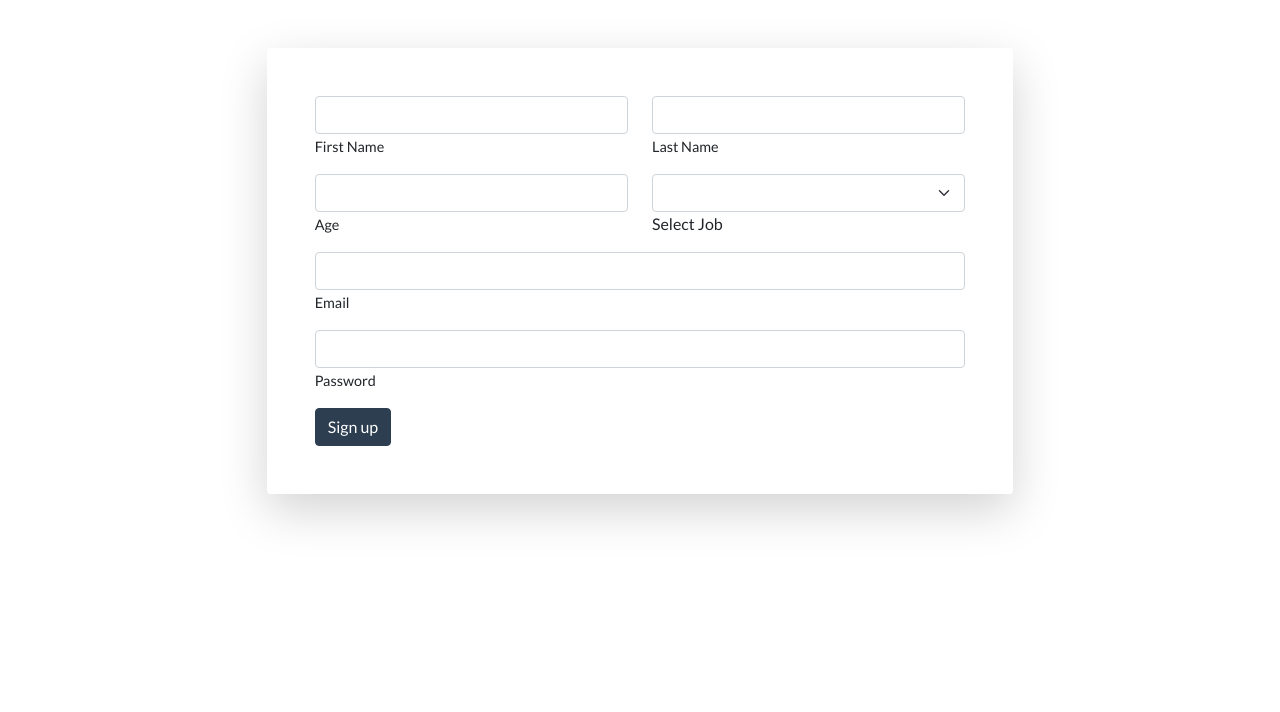
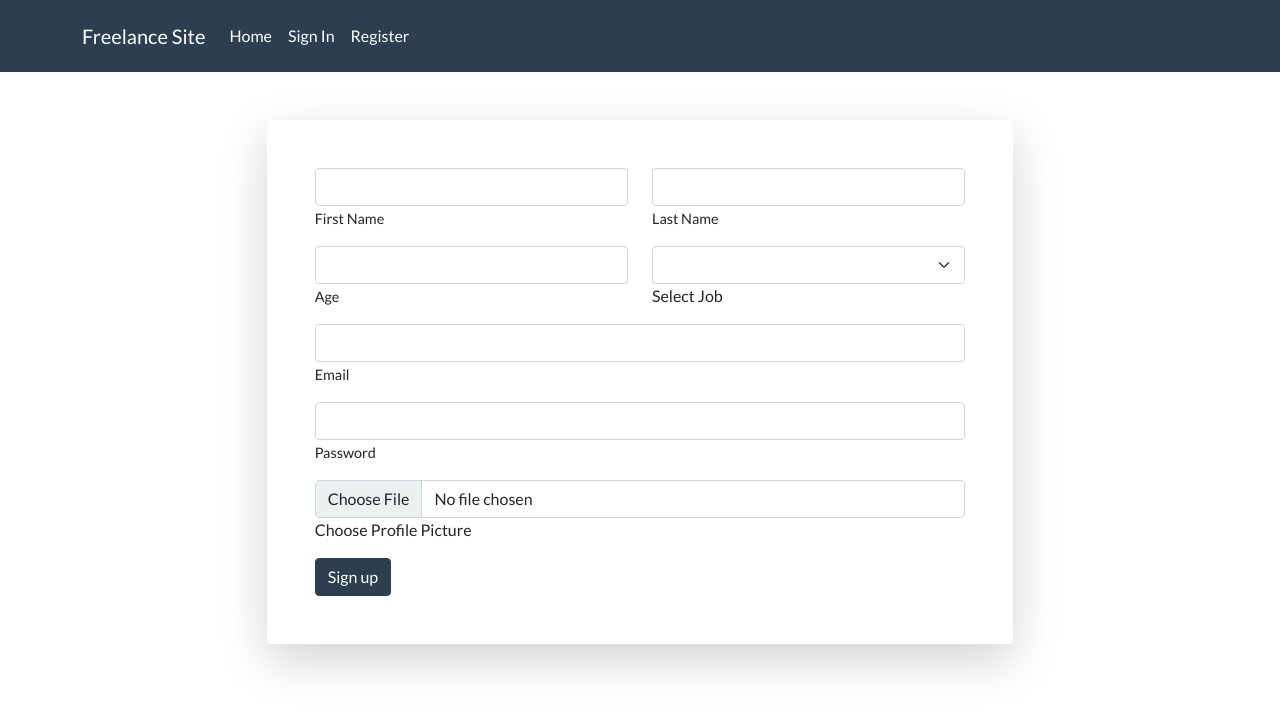
Before and after one commit to FKEspanol/react-project-1, a React (Vite) app: page /registerUser in a window 1280 px wide. Shown: the top 712 px of the page. Built offline with nearby package versions, Linux system fonts and the light colour scheme; no server answers.

Commit message:
added home page displaying users in cards

```diff
--- a/src/App.jsx
+++ b/src/App.jsx
@@ -1,10 +1,39 @@
-import { useState, useRef } from "react";
+import React, { useState, useEffect } from "react";
+import { Route, Routes } from "react-router-dom";
 
 import "./App.css";
+import Header from "./components/Header";
+import Home from "./components/Home";
+import SignInUser from "./components/SignInUser";
 import RegisterUser from "./components/RegisterUser";
+import Copy from "./Copy";
 
 function App() {
-  return <RegisterUser />;
+  const [users, setUsers] = useState([]);
+  useEffect(() => {
+    const fetchUsers = async () => {
+      try {
+        const res = await fetch("http://localhost:200/getAllUsers");
+        const data = await res.json();
+        setUsers([...data.users]);
+      } catch (error) {
+        console.log(error);
+      }
+    };
+
+    fetchUsers();
+  }, []);
+  return (
+    <React.Fragment>
+      <Header />
+      {/* <Copy /> */}
+      <Routes>
+        <Route path="/" element={<Home users={users} />} />
+        <Route path="/registerUser" element={<RegisterUser />} />
+        <Route path="/signInUser" element={<SignInUser />} />
+      </Routes>
+    </React.Fragment>
+  );
 }
 
 export default App;
--- /dev/null
+++ b/src/components/Header.jsx
@@ -0,0 +1,50 @@
+import React from "react";
+import { Link } from "react-router-dom";
+
+const Header = () => {
+  return (
+    <div>
+      <nav className="navbar navbar-expand-lg navbar-dark bg-primary">
+        <div className="container">
+          <Link className="navbar-brand" to="/">
+            Freelance Site
+          </Link>
+          <button
+            className="navbar-toggler"
+            type="button"
+            data-toggle="collapse"
+            data-target="#navbarColor01"
+            aria-controls="navbarColor01"
+            aria-expanded="false"
+            aria-label="Toggle navigation"
+          >
+            <span className="navbar-toggler-icon"></span>
+          </button>
+
+          <div className="collapse navbar-collapse" id="navbarColor01">
+            <ul className="navbar-nav mr-auto">
+              <li className="nav-item active">
+                <Link className="nav-link" to="/">
+                  Home
+                  <span className="sr-only">(current)</span>
+                </Link>
+              </li>
+              <li className="nav-item">
+                <Link className="nav-link" to="/signInUser">
+                  Sign In
+                </Link>
+              </li>
+              <li className="nav-item">
+                <Link className="nav-link" to="/registerUser">
+                  Register
+                </Link>
+              </li>
+            </ul>
+          </div>
+        </div>
+      </nav>
+    </div>
+  );
+};
+
+export default Header;
--- /dev/null
+++ b/src/components/Home.jsx
@@ -0,0 +1,46 @@
+import React, { useState } from "react";
+
+const Home = ({ users }) => {
+  return (
+    <div className="row justify-content-evenly mt-5">
+      {users?.map((i) => {
+        return (
+          <div
+            key={i._id}
+            className="card text-white bg-success mb-3 col-3"
+            style={{ maxWidth: "20rem" }}
+          >
+            <div className="card-header">Header</div>
+            <div
+              style={{
+                paddingBottom: "100%",
+                position: "relative",
+                overflow: "hidden",
+              }}
+            >
+              <img
+                src={i.picture}
+                className=""
+                alt={`${i.firstname}'s profile photo`}
+                style={{
+                  width: "100%",
+                  height: "100%",
+                  position: "absolute",
+                  objectFit: "cover",
+                }}
+              ></img>
+            </div>
+            <div className="card-body">
+              <h4 className="card-title">
+                {i.firstname} {i.lastname}
+              </h4>
+              <p className="card-text">{`Hi I am ${i.firstname}, ${i.age} years old, and I'm a ${i.job}`}</p>
+            </div>
+          </div>
+        );
+      })}
+    </div>
+  );
+};
+
+export default Home;
--- a/src/components/RegisterUser.jsx
+++ b/src/components/RegisterUser.jsx
@@ -10,9 +10,31 @@ const RegisterUser = () => {
 
   const [formErrors, setFormErrors] = useState();
 
+  // const [validFirstName, setValidFirstName] = useState(false);
+  // const [validLastName, setValidLastName] = useState(false);
+  // const [validAge, setValidAge] = useState(false);
+  // const [validJob, setValidJob] = useState(false);
+  // const [validEmail, setValidEmail] = useState(false);
+  // const [validPassword, setValidPassword] = useState(false);
+
+  const [picture, setProfPic] = useState();
+  const onChange = (event) => {
+    // setProfPic(URL.createObjectURL(event.target.files[0]));
+    // console.log(URL.createObjectURL(event.target.files[0]));
+    const reader = new FileReader();
+    reader.addEventListener("load", () => {
+      const upload_img = reader.result;
+      setProfPic(upload_img);
+      console.log(upload_img);
+    });
+
+    reader.readAsDataURL(event.target.files[0]);
+  };
+
   const onSubmit = async (event) => {
     event.preventDefault();
     const formBody = {
+      picture,
       firstname: firstname.current.value,
       lastname: lastname.current.value,
       age: age.current.value,
@@ -71,7 +93,7 @@ const RegisterUser = () => {
             classname="form-control"
             reference={firstname}
             formErrors={formErrors}
-            state="firstname"
+            inputName="firstname"
           />
         </div>
 
@@ -84,7 +106,7 @@ const RegisterUser = () => {
             classname="form-control"
             reference={lastname}
             formErrors={formErrors}
-            state="lastname"
+            inputName="lastname"
           />
         </div>
       </div>
@@ -98,7 +120,7 @@ const RegisterUser = () => {
             classname="form-control"
             reference={age}
             formErrors={formErrors}
-            state="age"
+            inputName="age"
           />
         </div>
 
@@ -118,7 +140,7 @@ const RegisterUser = () => {
           </select>
           <label htmlFor="job">Select Job</label>
           {formErrors && (
-            <DisplayFormErrors formErrors={formErrors} state={"job"} />
+            <DisplayFormErrors formErrors={formErrors} inputName={"job"} />
           )}
         </div>
       </div>
@@ -130,7 +152,7 @@ const RegisterUser = () => {
         classname="form-control"
         reference={email}
         formErrors={formErrors}
-        state="email"
+        inputName="email"
       />
 
       {/* <!---------Password----------> */}
@@ -141,8 +163,20 @@ const RegisterUser = () => {
         classname="form-control"
         reference={password}
         formErrors={formErrors}
-        state="email"
+        inputName="password"
       />
+
+      <div className="form-group mb-3">
+        <input
+          type="file"
+          name="picture"
+          id="picture"
+          onChange={onChange}
+          className="form-control"
+        />
+        <label htmlFor="picture">Choose Profile Picture</label>
+        <DisplayFormErrors formErrors={formErrors} inputName="picture" />
+      </div>
 
       <button type="submit" className="btn btn-primary btn-block">
         Sign up
@@ -158,11 +192,11 @@ const FormInput = ({
   classname,
   reference,
   formErrors,
-  state,
+  inputName,
 }) => {
   return (
     <div className="form-outline mb-3">
-      <input type={type} id={id} className={classname} ref={reference} />
+      <input type={type} id={id} className={`${classname}`} ref={reference} />
       <label
         className="form-label mb-0"
         htmlFor={id}
@@ -171,16 +205,17 @@ const FormInput = ({
         {label_name}
       </label>
       {formErrors && (
-        <DisplayFormErrors formErrors={formErrors} state={state} />
+        <DisplayFormErrors formErrors={formErrors} inputName={inputName} />
       )}
     </div>
   );
 };
 
-const DisplayFormErrors = ({ formErrors, state }) => {
+const DisplayFormErrors = ({ formErrors, inputName }) => {
   let message;
-  formErrors.forEach((i) => {
-    if (i.key === state) {
+
+  formErrors?.forEach((i) => {
+    if (i.key === inputName) {
       message = i.errorMessage;
     }
   });
--- /dev/null
+++ b/src/components/SignInUser.jsx
@@ -0,0 +1,7 @@
+import React from "react";
+
+const SignInUser = () => {
+  return <div>SignInUser</div>;
+};
+
+export default SignInUser;
--- a/src/copy.jsx
+++ b/src/copy.jsx
@@ -8,8 +8,17 @@ function App() {
   const ageInput = useRef(null);
   const jobInput = useRef(null);
 
-  const onChange = (event) =>
-    setProfPhoto(URL.createObjectURL(event.target.files[0]));
+  const onChange = (event) => {
+    // setProfPic(URL.createObjectURL(event.target.files[0]));
+    // console.log(URL.createObjectURL(event.target.files[0]));
+    const reader = new FileReader();
+    reader.addEventListener("load", () => {
+      const upload_img = reader.result;
+      setProfPhoto(upload_img);
+    });
+
+    reader.readAsDataURL(event.target.files[0]);
+  };
 
   const onSubmit = (event) => {
     event.preventDefault();
--- a/src/main.jsx
+++ b/src/main.jsx
@@ -1,10 +1,13 @@
 import React from "react";
 import ReactDOM from "react-dom/client";
 import App from "./App";
+import { BrowserRouter } from "react-router-dom";
 //import './index.css'
 
 ReactDOM.createRoot(document.getElementById("root")).render(
   <React.StrictMode>
-    <App />
+    <BrowserRouter>
+      <App />
+    </BrowserRouter>
   </React.StrictMode>
 );
```
